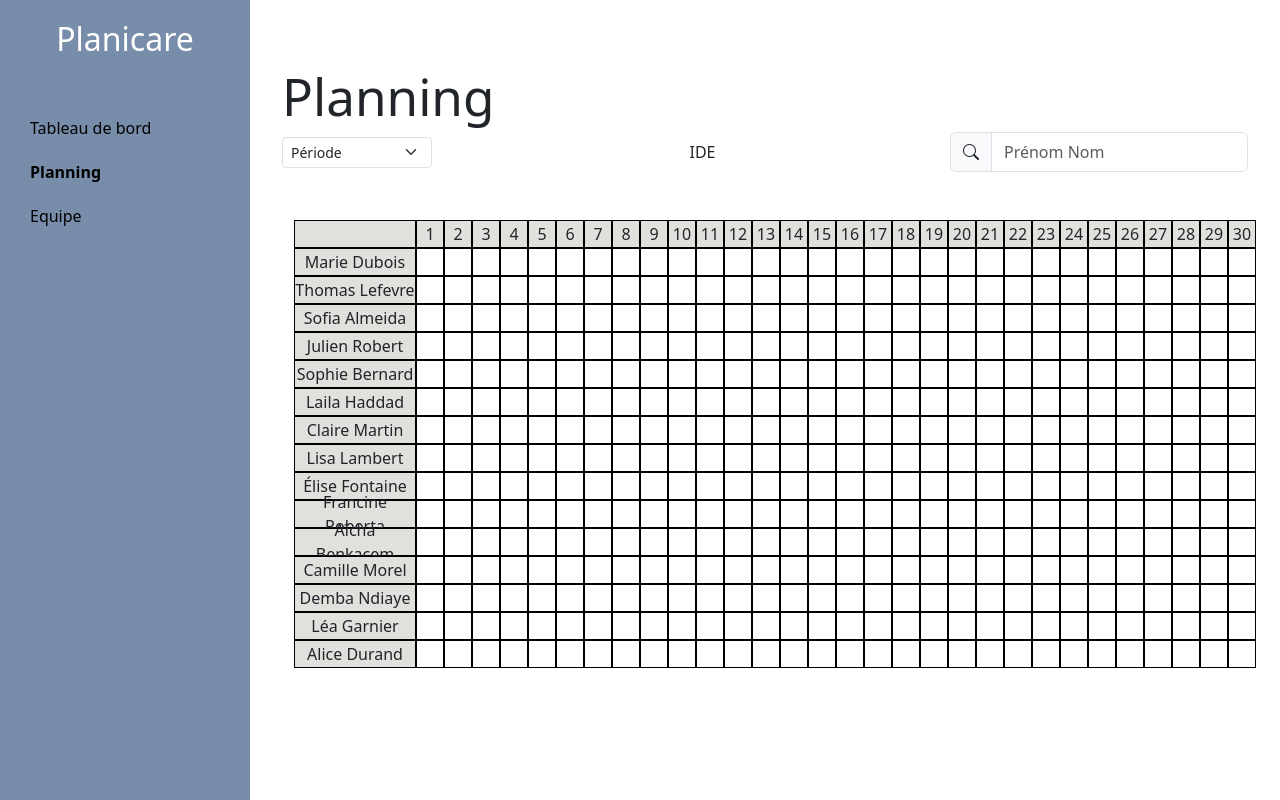
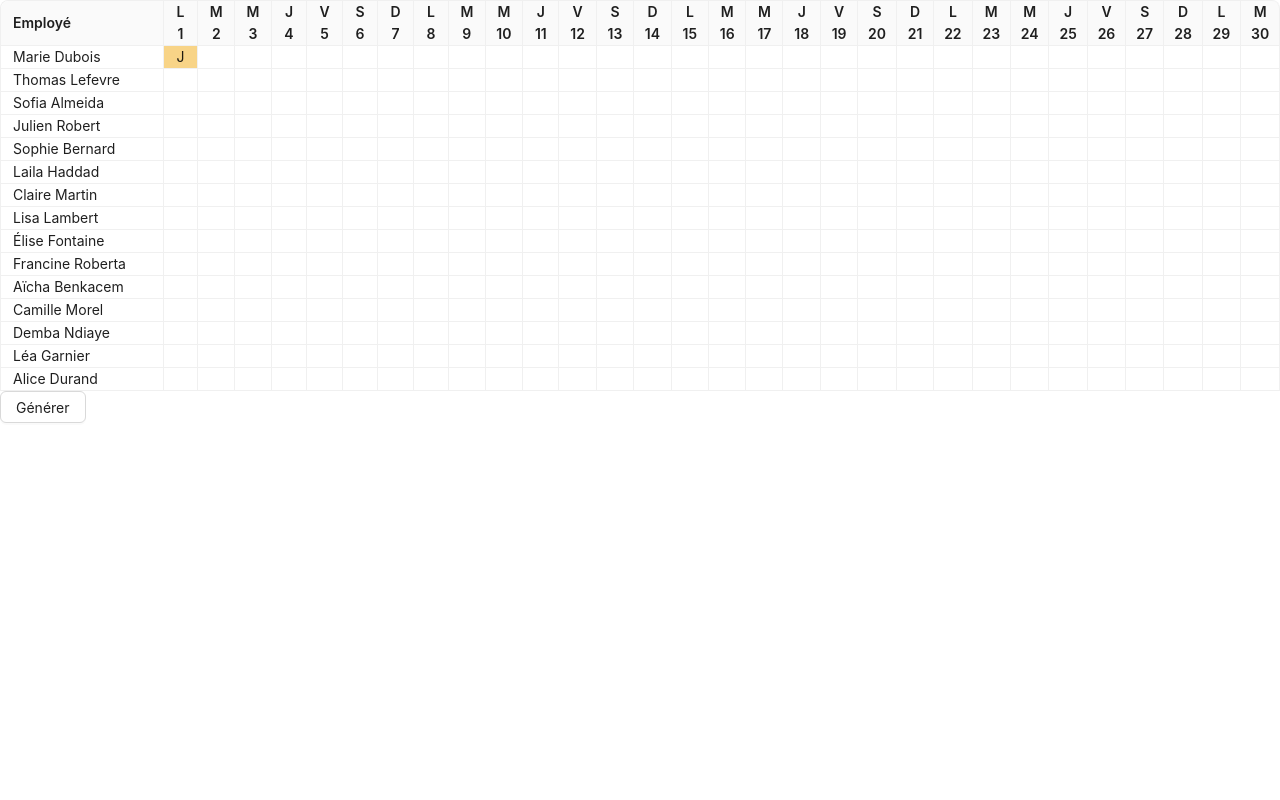
Before and after one commit to pepedevelopments/POC_React_App, a React (Vite) app in the folder React-app/: page /planning in a window 1280 px wide. Built offline with nearby package versions, Linux system fonts and the light colour scheme.

Commit message:
first version of table

```diff
--- a/React-app/package.json
+++ b/React-app/package.json
@@ -11,6 +11,7 @@
   },
   "dependencies": {
     "@popperjs/core": "^2.11.8",
+    "antd": "^5.24.5",
     "axios": "^1.7.9",
     "bootstrap": "^5.3.3",
     "react": "^19.0.0",
--- a/React-app/src/App.tsx
+++ b/React-app/src/App.tsx
@@ -5,19 +5,21 @@ import PersonsPage from "./components/PersonsPage";
 import Sidebar from "./components/sideBar/Sidebar";
 import Planning from "./components/Planning";
 import TableauDeBord from "./components/TableauDeBord";
+import Tableau from "./components/Tableau";
 
 function App() {
   return (
     <BrowserRouter>
-      <Sidebar />
-      <div>
+      <Tableau month={8} />
+      {/* <Sidebar /> */}
+      {/* <div>
       <div className="content">
         <Routes>
           <Route path="/" element={<TableauDeBord />} />
           <Route path="/planning" element={<Planning />} />
         </Routes>
       </div>
-      </div>
+      </div> */}
     </BrowserRouter>
   );
 }
--- a/React-app/src/components/Planning.tsx
+++ b/React-app/src/components/Planning.tsx
@@ -44,7 +44,7 @@ const PlanningPage = () => {
 </form>
 </div>
         <div className="container mt-5">
-            <Tableau n={16} m={31} />
+            <Tableau month={10} />
         </div>
       </div>
     </div>
--- /dev/null
+++ b/React-app/src/components/Tableau.css
@@ -0,0 +1,43 @@
+.day-cell {
+  padding: 0 !important;
+}
+
+.employee-cell {
+  padding-top: 0 !important;
+  padding-bottom: 0 !important;
+  padding-left: 12px !important;
+}
+
+.ant-table-tbody .day-cell {
+  cursor: pointer;
+  text-align: center;
+}
+
+.constraint-cell.j {
+    background-color: #F8D487;
+}
+
+.constraint-cell.n {
+    background-color: #8BA2CD;
+}
+
+.constraint-cell.c {
+    background-color: #F3A5BC;
+}
+
+.constraint-cell.m {
+    background-color: #AECBB8;
+}
+
+.constraint-cell.f {
+    background-color: #FFBD8E;
+}
+
+.constraint-cell.t {
+    background-color: #415A77;
+}
+
+.modal-label {
+  font-weight: bold;
+  margin-top: 10px;
+}
--- a/React-app/src/components/Tableau.tsx
+++ b/React-app/src/components/Tableau.tsx
@@ -1,73 +1,261 @@
 import React, { useState } from 'react';
+import { Button, DatePicker, Modal, Select, Table, TableProps } from 'antd';
+import './Tableau.css';
+import { AnyObject } from 'antd/es/_util/type';
+import dayjs from 'dayjs'
 
 interface TableauProps {
-  n: number;
-  m: number;
+  month: number;
 }
 
-const Tableau: React.FC<TableauProps> = ({ n, m }) => {
-  const noms = ["Marie Dubois", "Thomas Lefevre", "Sofia Almeida", "Julien Robert", "Sophie Bernard", "Laila Haddad", "Claire Martin", "Lisa Lambert", "Élise Fontaine", "Francine Roberta",
-                "Aïcha Benkacem", "Camille Morel", "Demba Ndiaye", "Léa Garnier", "Alice Durand"];
+enum ConstraintType {
+  ONLY_DAY = "ONLY_DAY",
+  ONLY_NIGHT = "ONLY_NIGHT",
+  PTO = "PTO",
+  SICK = "SICK",
+  TRAINING = "TRAINING",
+  OFF = "OFF",
+}
 
-  const initializeCases = () => {
-    const initialCases = Array.from({ length: n }, () => Array(m).fill(false));
+interface Constraint {
+  employeeId: number;
+  date: Date;
+  type: ConstraintType;
+}
 
-    initialCases[0] = [true, ...Array(m - 1).fill(0).map((_, index) => index + 1)];
+interface Person {
+  id: number;
+  name: string;
+  position: string;
+}
 
-    for (let i = 1; i < n; i++) {
-      if (i - 1 < noms.length) {
-        initialCases[i][0] = noms[i - 1];
-      } else {
-        initialCases[i][0] = "";
-      }
+interface ModalState {
+  employeeId?: number;
+  show: boolean;
+  date?: Date;
+  type?: ConstraintType;
+  until?: Date;
+}
+
+const people: Person[] = [
+  {
+      "id": 0,
+      "name": "Marie Dubois",
+      "position": "IDE"
+  },
+  {
+      "id": 1,
+      "name": "Thomas Lefevre",
+      "position": "IDE"
+  },
+  {
+      "id": 2,
+      "name": "Sofia Almeida",
+      "position": "IDE"
+  },
+  {
+      "id": 3,
+      "name": "Julien Robert",
+      "position": "IDE"
+  },
+  {
+      "id": 4,
+      "name": "Sophie Bernard",
+      "position": "IDE"
+  },
+  {
+      "id": 5,
+      "name": "Laila Haddad",
+      "position": "IDE"
+  },
+  {
+      "id": 6,
+      "name": "Claire Martin",
+      "position": "IDE"
+  },
+  {
+      "id": 7,
+      "name": "Lisa Lambert",
+      "position": "IDE"
+  },
+  {
+      "id": 8,
+      "name": "Élise Fontaine",
+      "position": "IDE"
+  },
+  {
+      "id": 9,
+      "name": "Francine Roberta",
+      "position": "IDE"
+  },
+  {
+      "id": 10,
+      "name": "Aïcha Benkacem",
+      "position": "AS"
+  },
+  {
+      "id": 11,
+      "name": "Camille Morel",
+      "position": "AS"
+  },
+  {
+      "id": 12,
+      "name": "Demba Ndiaye",
+      "position": "AS"
+  },
+  {
+      "id": 13,
+      "name": "Léa Garnier",
+      "position": "AS"
+  },
+  {
+      "id": 14,
+      "name": "Alice Durand",
+      "position": "AS"
+  }
+]
+
+const initialConstraints: Constraint[] = [
+    {
+        employeeId: 0,
+        date: new Date("2025-09-01"),
+        type: ConstraintType.ONLY_DAY
     }
+]
 
-    return initialCases;
+const Tableau = ({ month }: TableauProps) => {
+  const [constraints, setConstraints] = useState<Constraint[]>(initialConstraints);
+  const [modalState, setModalState] = useState<ModalState>({ show: false });
+
+
+  const daysInMonth = new Date(new Date().getFullYear(), month + 1, 0).getDate();
+
+  const getDayOfWeek = (date: Date) => {
+    return date.toLocaleDateString('fr-FR', { weekday: 'long' }).slice(0, 1).toUpperCase();
   };
 
-  const [cases, setCases] = useState<boolean[][]>(initializeCases);
-
-  const handleClick = (i: number, j: number) => {
-    const newCases = [...cases];
-    newCases[i] = [...newCases[i]];
-    newCases[i][j] = !newCases[i][j];
-    setCases(newCases);
+  const getConstraint = (employeeId: number, date: Date) => {
+    const constraint = constraints?.find((c: Constraint) => c.employeeId === employeeId && c.date.toISOString() === date.toISOString());
+    if (!constraint) return;
+    return {
+      [ConstraintType.ONLY_DAY]: "J",
+      [ConstraintType.ONLY_NIGHT]: "N",
+      [ConstraintType.PTO]: "C",
+      [ConstraintType.SICK]: "M",
+      [ConstraintType.TRAINING]: "F",
+      [ConstraintType.OFF]: "A",
+    }[constraint.type];
   };
 
-  const gridTemplateColumns = `122px repeat(${m - 1}, 28px)`;
+  console.log("modal", modalState);
+
+  const dates = Array(daysInMonth).fill(null).map((_, index) =>
+    new Date(Date.UTC(new Date().getFullYear(), month, index + 1))
+  );
+
+  const columns: TableProps['columns'] = [
+    {
+      title: 'Employé',
+      dataIndex: 'name',
+      key: 'name',
+      fixed: 'left',
+      width: 200,
+      className: 'employee-cell',
+    },
+    ...dates.map((date) => ({
+      title: (
+        <div style={{ display: 'flex', flexDirection: 'column', alignItems: 'center' }}>
+          <span>{getDayOfWeek(date)}</span>
+          <span>{date.getDate()}</span>
+        </div>
+      ),
+      dataIndex: `day${date.getDate()}`,
+      key: `day${date.getDate()}`,
+      width: 50,
+      className: 'day-cell',
+      onCell: (record: AnyObject) => {
+        return {
+          onClick: () => setModalState({
+            employeeId: record.id,
+            show: true,
+            date: date,
+          }),
+        };
+      },
+      render: (_: string, record: AnyObject) => {
+        const constraint = getConstraint(record.id, date);
+        return (
+          <div className={`constraint-cell ${constraint?.toLowerCase()}`}>
+            {constraint === "A" ? "" : constraint}
+          </div>
+        );
+      }
+    }))
+  ];
+
+  const handleOk = () => {
+    if (!modalState.employeeId || !modalState.date || !modalState.type) return;
+    setConstraints([
+      ...constraints,
+      {
+        employeeId: modalState.employeeId!,
+        date: modalState.date!,
+        type: modalState.type!,
+      },
+    ]);
+    setModalState({
+      show: false,
+    });
+  };
+
+  const handleCancel = () => {
+    setModalState({
+      show: false,
+    });
+  };
 
   return (
-    <div>
-      <div style={{ display: 'grid', gridTemplateColumns, gap: '0px' }}>
-        {cases.map((row, i) =>
-          row.map((cell, j) => {
-            let backgroundColor = cell ? 'green' : 'white';
-            if (i === 0 || j === 0) {
-              backgroundColor = cell ?' #e0e1dd' : 'lightgray';
-            }
-
-            return (
-              <div
-                key={`${i}-${j}`}
-                onClick={() => handleClick(i, j)}
-                style={{
-                  width: j === 0 ? '122px' : '28px',
-                  height: '28px',
-                  backgroundColor: backgroundColor,
-                  border: '1px solid black',
-                  cursor: 'pointer',
-                  display: 'flex',
-                  justifyContent: 'center',
-                  alignItems: 'center',
-                  textAlign: 'center',
-                }}
-              >
-                {i === 0 || j === 0 ? cell : null}
-              </div>
-            );
-          })
-        )}
-      </div>
+    <div style={{ width: '100%' }}>
+      <Table columns={columns} dataSource={people} bordered pagination={false} />
+      <Modal
+        title="Ajouter un évènement"
+        open={modalState.show}
+        onOk={handleOk}
+        onCancel={handleCancel}
+        width={300}
+      >
+        <div className="modal-label">Évènement</div>
+        <Select
+          style={{ width: '100%' }}
+          onChange={(value) => {
+            setModalState({
+              ...modalState,
+              type: value,
+            });
+          }}
+        >
+          <Select.Option value="J">Seulement Jour</Select.Option>
+          <Select.Option value="N">Seulement Nuit</Select.Option>
+          <Select.Option value="C">Congé</Select.Option>
+          <Select.Option value="M">Arrêt Maladie</Select.Option>
+          <Select.Option value="F">Formation</Select.Option>
+          <Select.Option value="A">Absent</Select.Option>
+        </Select>
+        <div className="modal-label">Jusqu'au</div>
+        <DatePicker
+          style={{ width: '100%' }}
+          format="DD/MM/YYYY"
+          minDate={modalState.date ? dayjs(modalState.date) : undefined}
+          onChange={(date) => {
+            const day = new Date(Date.UTC(date.get("year"), date.get("month"), date.get("day")));
+            setModalState({
+              ...modalState,
+              until: day,
+            });
+          }}
+        />
+      </Modal>
+      <Button>Générer</Button>
     </div>
   );
 };
--- a/React-app/src/components/sideBar/Sidebar.css
+++ b/React-app/src/components/sideBar/Sidebar.css
@@ -26,7 +26,7 @@
   }
 
   .content {
-    margin-left: 250px;
+    /* margin-left: 250px; */
     padding: 20px;
   }
 
```
Also changed, not shown: 1 other file (tests, documents, lock files or other folders).
